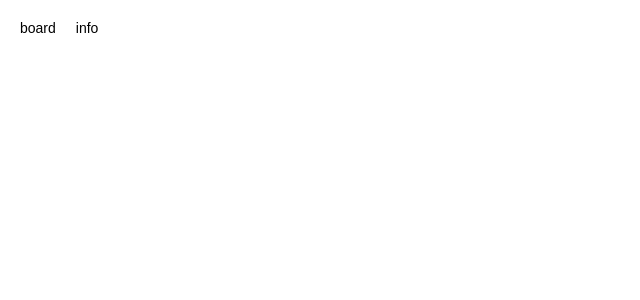
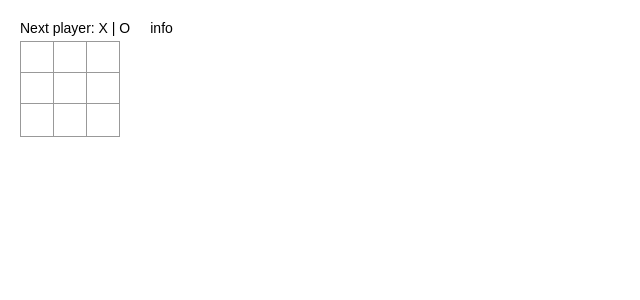
Before and after one commit to kzh3010/tictaetoe, a React (Create React App) app: page / in a window 1280 px wide. Shown: the top 300 px of the page, without its empty margins (0-640 px from the left). Built offline with nearby package versions, Linux system fonts and the light colour scheme.

Commit message:
Feat: Board, Square 컴포넌트

```diff
--- a/src/App.js
+++ b/src/App.js
@@ -1,8 +1,12 @@
 import "./App.css";
+import Boards from "./components/Boards";
+
 function App() {
   return (
     <div className="game">
-      <div className="game-board">board</div>
+      <div className="game-board">
+        <Boards />
+      </div>
       <div className="game-info">info</div>
     </div>
   );
--- /dev/null
+++ b/src/components/Boards.css
@@ -0,0 +1,3 @@
+.status {
+  margin-bottom: 10px;
+}
--- /dev/null
+++ b/src/components/Boards.js
@@ -0,0 +1,33 @@
+// class child extends parent
+import React, { Component } from "react";
+import Square from "./Square";
+import "./Boards.css";
+
+export default class Boards extends Component {
+  renderSquare(i) {
+    return <Square />;
+  }
+
+  render() {
+    return (
+      <div>
+        <div className="status">Next player: X | O</div>
+        <div className="board-row">
+          {this.renderSquare(0)}
+          {this.renderSquare(1)}
+          {this.renderSquare(2)}
+        </div>
+        <div className="board-row">
+          {this.renderSquare(3)}
+          {this.renderSquare(4)}
+          {this.renderSquare(5)}
+        </div>
+        <div className="board-row">
+          {this.renderSquare(6)}
+          {this.renderSquare(7)}
+          {this.renderSquare(8)}
+        </div>
+      </div>
+    );
+  }
+}
--- /dev/null
+++ b/src/components/Square.css
@@ -0,0 +1,11 @@
+.square {
+  background-color: white;
+  border: 1px solid #999;
+  font-size: 24px;
+  height: 34px;
+  margin-top: -5px;
+  margin-right: -1px;
+  padding: 0;
+  text-align: center;
+  width: 34px;
+}
--- /dev/null
+++ b/src/components/Square.js
@@ -0,0 +1,10 @@
+// class child extends parent
+
+import React from "react";
+import "./Square.css";
+
+export default class Square extends React.Component {
+  render() {
+    return <button className="square"></button>;
+  }
+}
```
